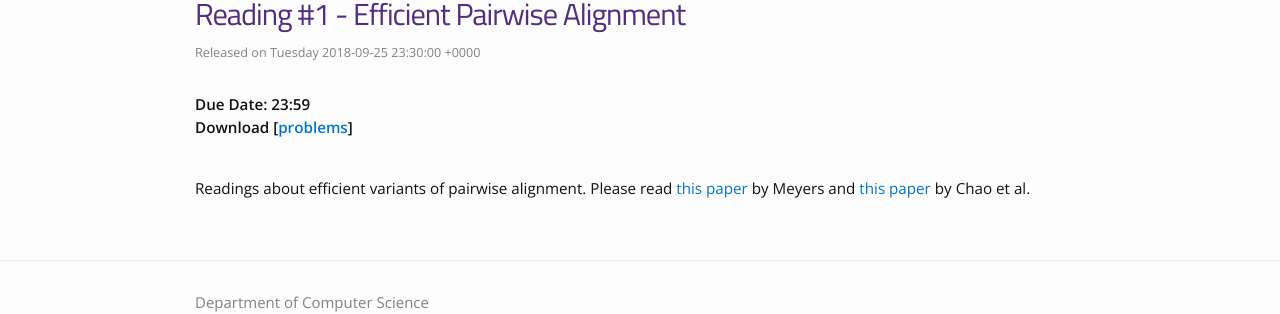
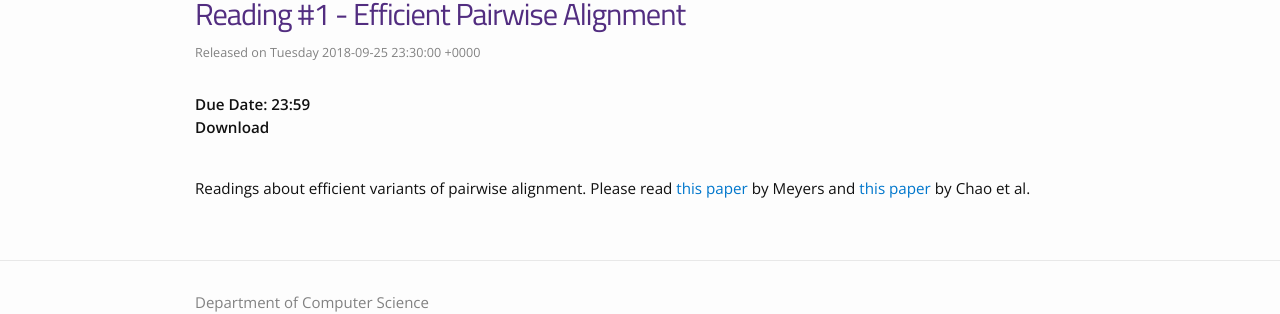
Before and after one commit to rob-p/CMSC858D_F20, a Jekyll site: the page built from _assignments/01_sample_assignment.md, in a window 1280 px wide. Shown: the part 178-492 px from the top of the page. Built offline with Jekyll 4.4.1, drawn with Linux system fonts in a browser that asks for light colours; nearby versions of some CDN libraries; part of the change alters nothing that is shown.

Commit message:
no download

```diff
--- a/_assignments/01_sample_assignment.md
+++ b/_assignments/01_sample_assignment.md
@@ -2,7 +2,6 @@
 type: assignment
 date: 2018-09-26T4:00:00+4:30
 title: 'Reading #1 - Efficient Pairwise Alignment'
-pdf: /static_files/readings/meyers_86.pdf
 published: true
 due_event:
     type: due
```
